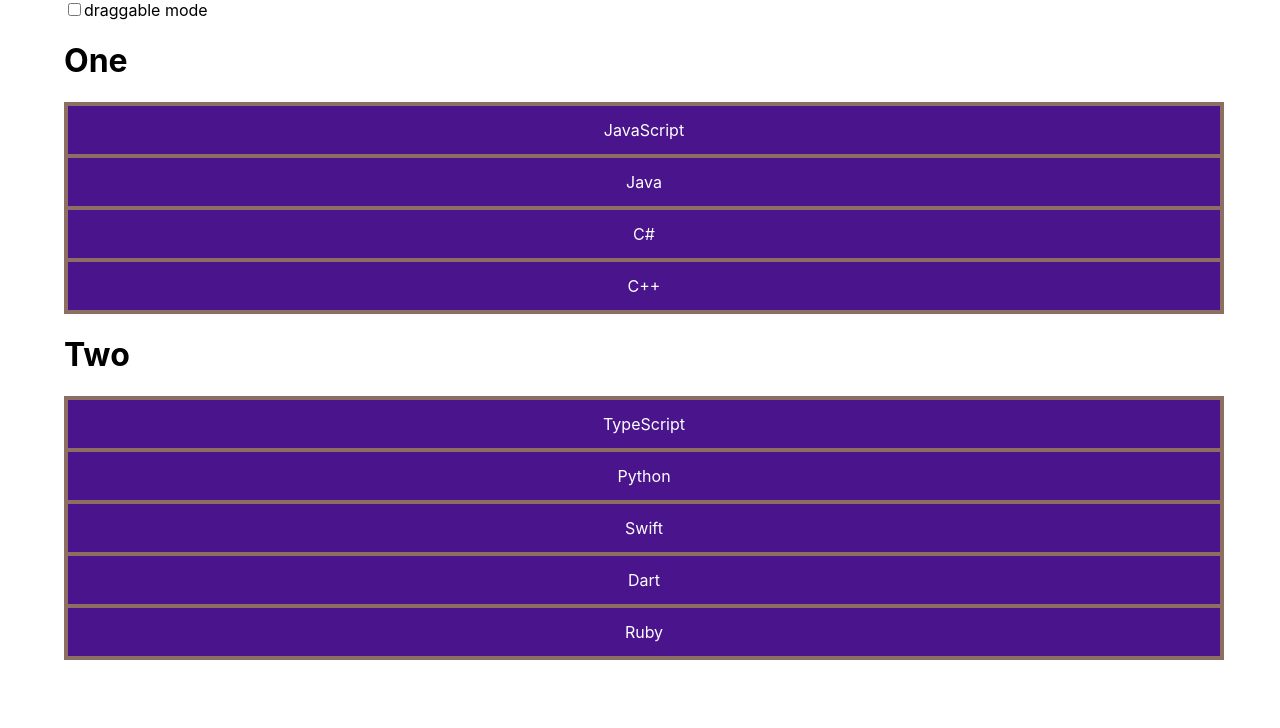
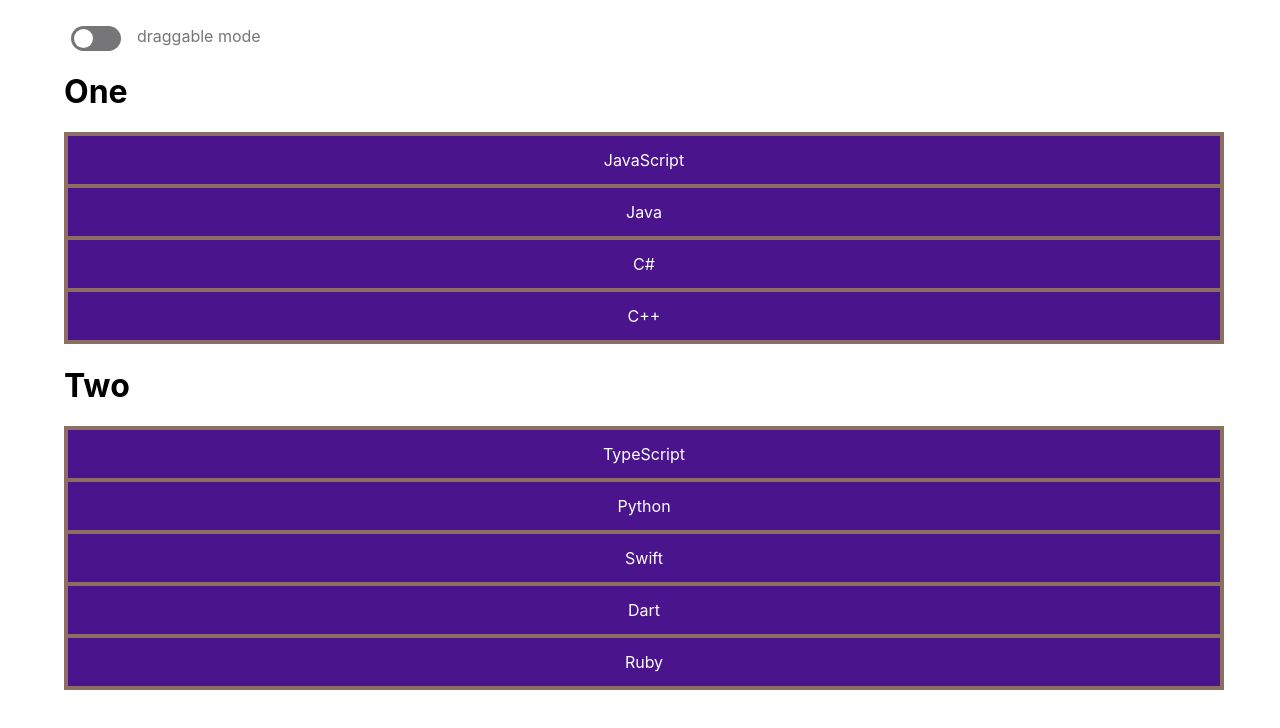
Before and after one commit to qubit88/dnd-wsipe-toggle-range, a React (Create React App) app: page / in a window 1280 px wide. Shown: the top 728 px of the page. Built offline with nearby package versions, Linux system fonts and the light colour scheme.

Commit message:
add toggle to the app, add text for toggle

```diff
--- a/src/App.css
+++ b/src/App.css
@@ -1,5 +1,6 @@
 .App {
   height: 100%;
+  padding-top: 2vw;
   width: 90%;
   margin-left: auto;
   margin-right: auto;
@@ -9,6 +10,16 @@
   width: 100%;
 }
 
+.App__toggle-row {
+  display: flex;
+}
+
+.App__toggle-text {
+  display: inline-block;
+  margin-left: 1em;
+  color: #767577;
+}
+
 #root {
   height: 100%;
 }
--- a/src/App.js
+++ b/src/App.js
@@ -2,6 +2,7 @@ import React from "react";
 import data from "./data";
 import ListItem from "./ListItem/ListItem";
 import DraggableList from "./DraggableList/DraggableList";
+import Toggle from "./Toggle/Toggle";
 import "./App.css";
 
 class App extends React.Component {
@@ -74,13 +75,18 @@ class App extends React.Component {
 
     return (
       <div className="App">
-        <div>
-          <input
-            type="checkbox"
+        <div className="App__toggle-row">
+          <Toggle
+            checked={this.state.draggable}
             onChange={this.onToggleDraggable}
-            checked={this.state.draggable}
+            color="#06d7a0"
           />
-          draggable mode
+          <span
+            style={{ color: this.state.draggable && "#06d7a0" }}
+            className="App__toggle-text"
+          >
+            draggable mode
+          </span>
         </div>
 
         <div className="App__row">
--- /dev/null
+++ b/src/Toggle/Toggle.css
@@ -0,0 +1,42 @@
+.Toggle-checkbox__input {
+  opacity: 0;
+  width: 0;
+  height: 0;
+}
+
+.Toggle-checkbox__input:checked
+  + .Toggle-checkbox__label
+  .Toggle-checkbox__handle {
+  left: calc(100% - 4px);
+  transform: translateX(-100%);
+  transition: 0.3s;
+}
+
+.Toggle-checkbox__input:checked + .Toggle-checkbox__label {
+  background-color: #06d7a0;
+}
+
+.Toggle-checkbox__label {
+  width: 50px;
+  height: 25px;
+  border-radius: 25px;
+  position: relative;
+  background-color: #767577;
+  display: block;
+  transition: background-color 0.3s;
+}
+
+.Toggle-checkbox__label:active .Toggle-checkbox__handle {
+  width: 24px;
+}
+
+.Toggle-checkbox__handle {
+  width: 19px;
+  height: 19px;
+  border-radius: 18px;
+  background-color: white;
+  position: absolute;
+  top: 3px;
+  left: 3px;
+  transition: 0.3s;
+}
--- /dev/null
+++ b/src/Toggle/Toggle.js
@@ -0,0 +1,25 @@
+import React from "react";
+import "./Toggle.css";
+
+function Toggle({ checked, onChange, color }) {
+  return (
+    <>
+      <input
+        id={`Toggle-checkbox`}
+        className="Toggle-checkbox__input"
+        type="checkbox"
+        checked={checked}
+        onChange={onChange}
+      />
+      <label
+        style={{ backgroundColor: checked && color ? color : null }}
+        htmlFor={`Toggle-checkbox`}
+        className="Toggle-checkbox__label"
+      >
+        <span className="Toggle-checkbox__handle" />
+      </label>
+    </>
+  );
+}
+
+export default Toggle;
```
